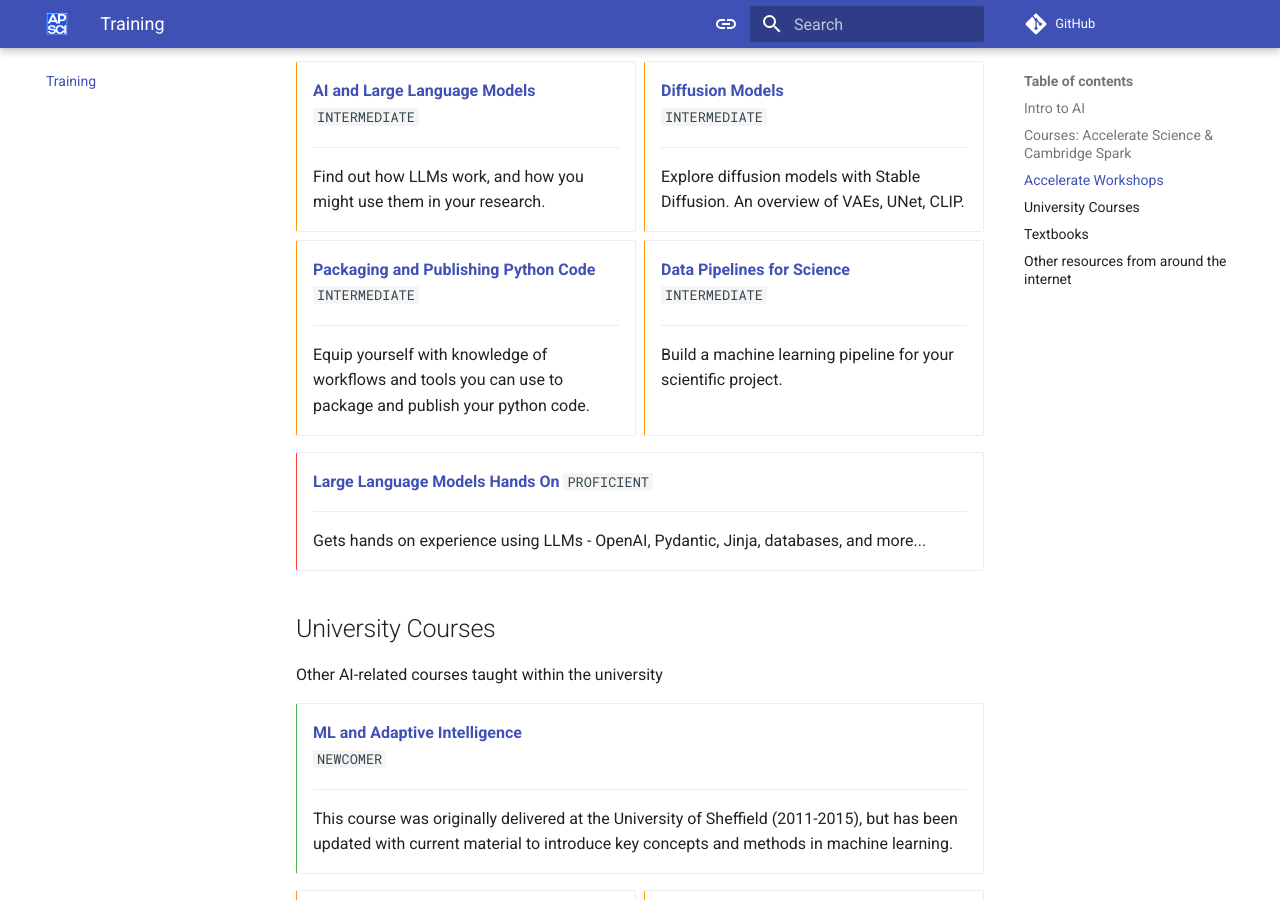
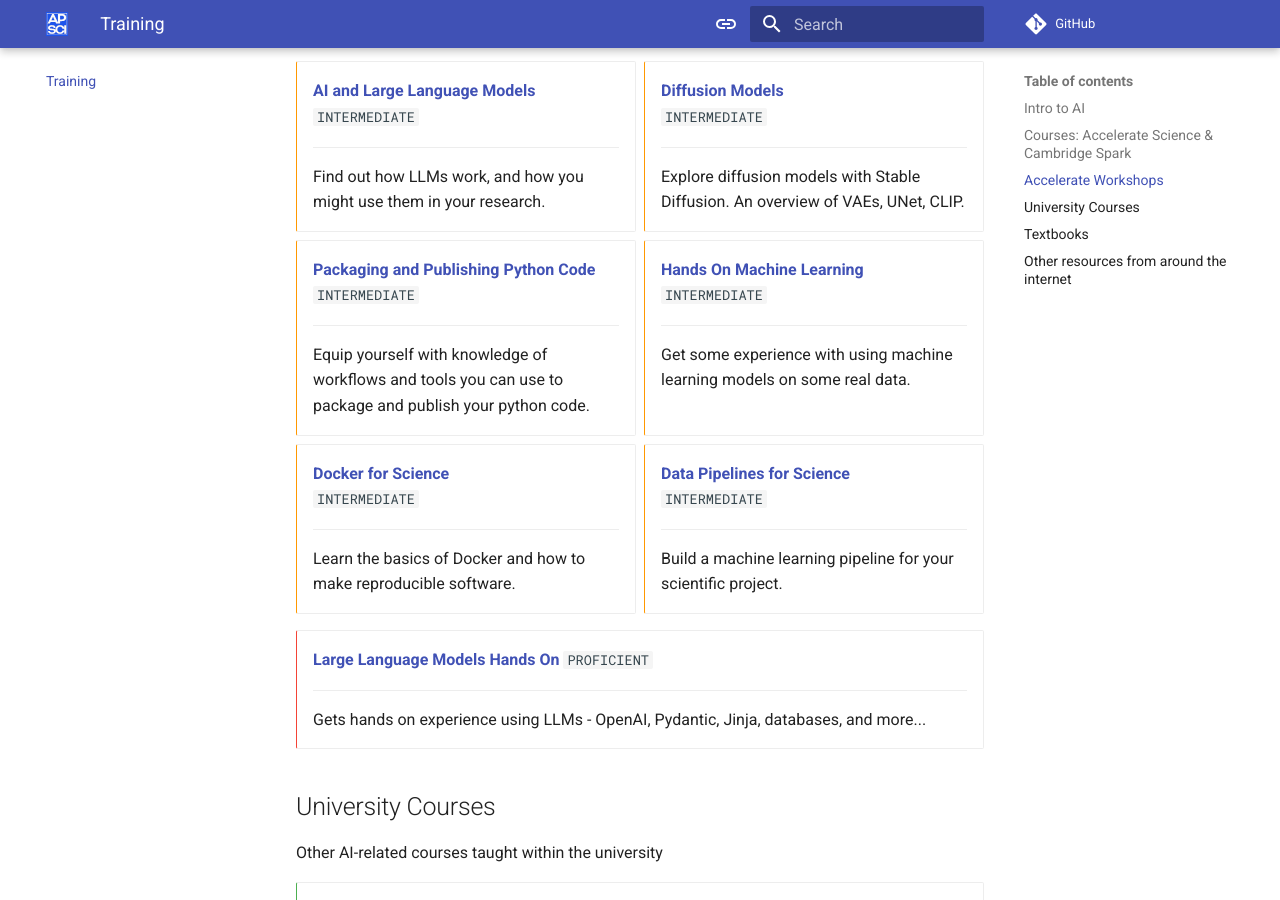
Before and after one commit to acceleratescience/resource-hub, an MkDocs documentation site: the page built from docs/training.md, in a window 1280 px wide and 900 px high, scrolled down 1955 px. Built offline with MkDocs 1.6.1 and Material for MkDocs 9.7.7, drawn with Linux system fonts in a browser that asks for light colours; comment, search, counter and statistics services are not loaded.

Commit message:
Added docker

```diff
--- a/docs/training.md
+++ b/docs/training.md
@@ -74,6 +74,18 @@ Accelerate's 1-day workshops are created by the Accelerate Programme's Machine L
 
     ---
     Equip yourself with knowledge of workflows and tools you can use to package and publish your python code.
+
+
+-   [__Hands On Machine Learning__]()<br>`INTERMEDIATE`
+
+    ---
+    Get some experience with using machine learning models on some real data.
+
+
+-   [__Docker for Science__]()<br>`INTERMEDIATE`
+
+    ---
+    Learn the basics of Docker and how to make reproducible software.
 
 
 -   [__Data Pipelines for Science__](https://github.com/acceleratescience/data-school-Spring23)<br>`INTERMEDIATE`
```
